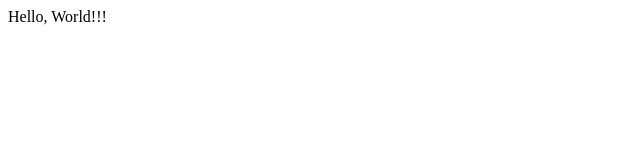
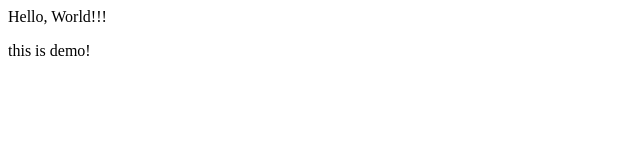
Before and after one commit to hellovvorld/test, a plain HTML site: page index.html in a window 1280 px wide. Shown: the full height of the page, 0-640 px from the left. Drawn offline with Linux system fonts and the light colour scheme.

Commit message:
the second modify!

```diff
--- a/index.html
+++ b/index.html
@@ -1 +1,2 @@
 <p>Hello, World!!!<p/>
+<p>this is demo!<p/>
```
